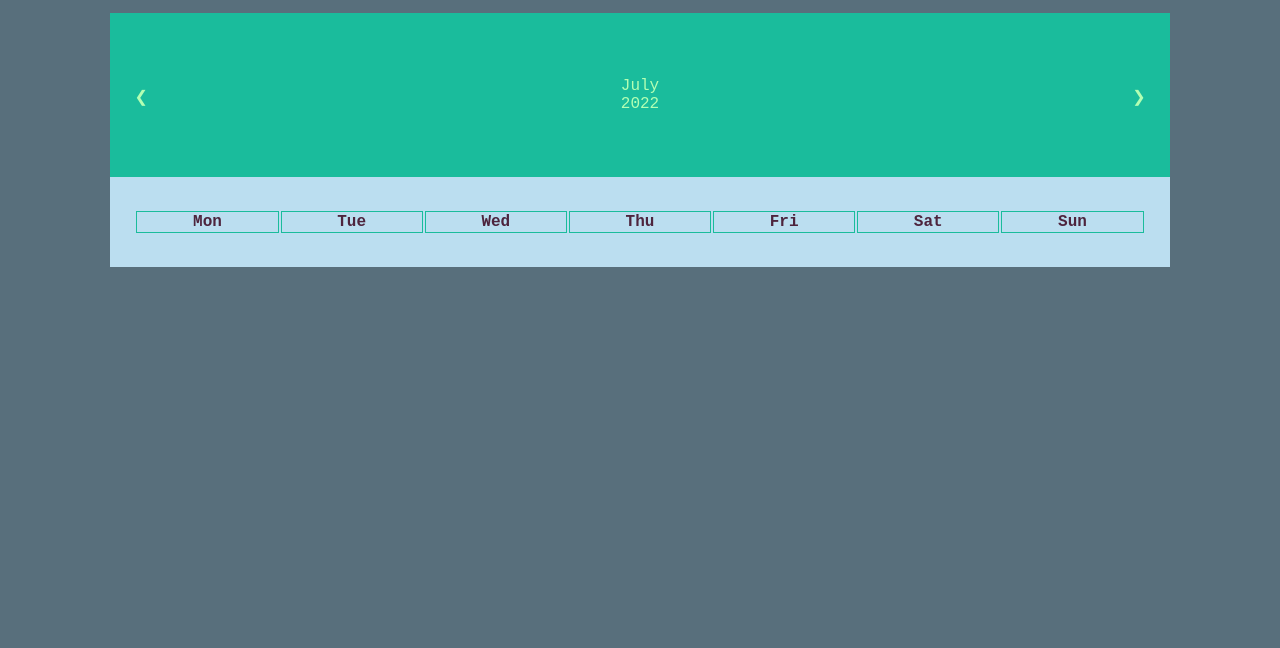
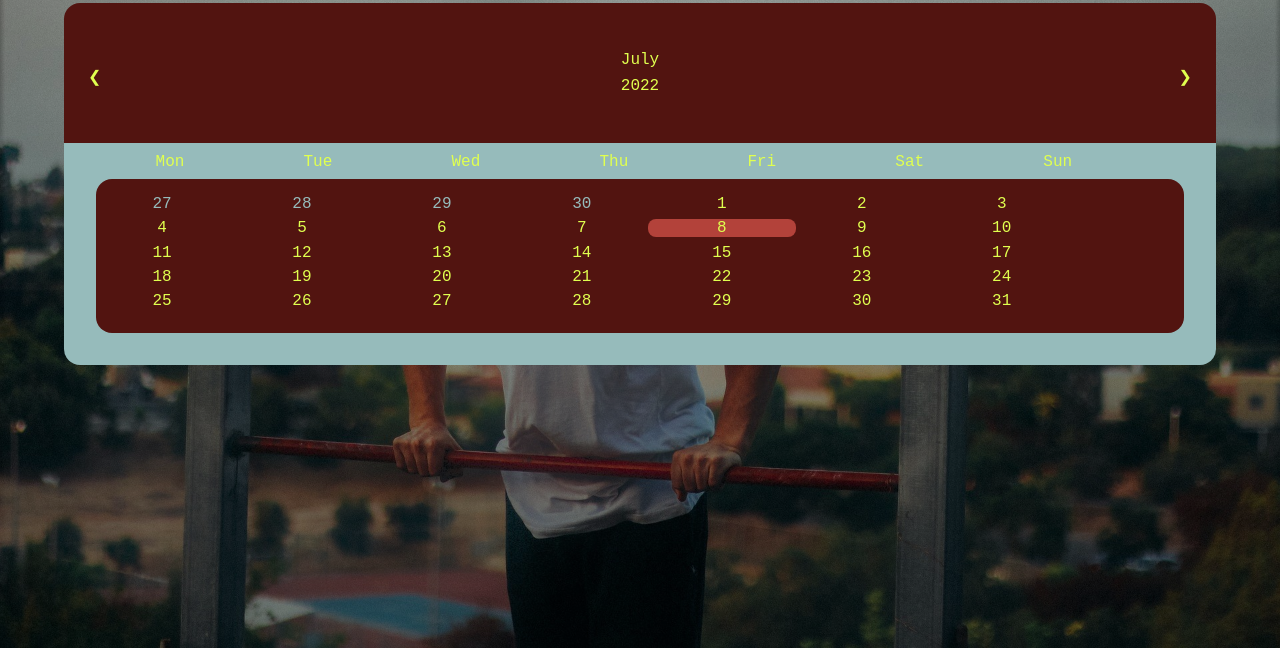
Before and after one commit to LeGrandSolo/Fitness-App, a plain HTML site: page workouts.html in a window 1280 px wide. Shown: the part 152-800 px from the top of the page. Drawn offline with Linux system fonts and the light colour scheme.

Commit message:
Implemented calendar.

```diff
--- /dev/null
+++ b/main.js
@@ -0,0 +1,113 @@
+const calendarElem = document.getElementById("calendar");
+const datesElem = document.querySelector(".dates");
+const div = document.createElement("div");
+const pMonth = document.createElement("p");
+const pYear = document.createElement("p");
+const currDate = new Date();
+let monthUsrIsOn = currDate.getMonth();
+let yearUsrIsOn = currDate.getFullYear();
+const months = [
+  "January",
+  "February",
+  "March",
+  "April",
+  "May",
+  "June",
+  "July",
+  "August",
+  "September",
+  "October",
+  "November",
+  "December",
+];
+document.getElementById("prev").addEventListener("click", changeToPrevMonth);
+document.getElementById("next").addEventListener("click", changeToNextMonth);
+generateMonthAndYear();
+function generateDates() {
+  while (datesElem.firstChild) {
+    datesElem.removeChild(datesElem.firstChild);
+  }
+  const weekDayOfFirstDayOfMonth = getWeekDayOfFirstDateInMonth(
+    yearUsrIsOn,
+    monthUsrIsOn
+  );
+  if (weekDayOfFirstDayOfMonth > 1) {
+    let hightestDateOfPrevMonth = 0;
+    if (monthUsrIsOn !== 0) {
+      hightestDateOfPrevMonth = getNumberOfDaysOfMonth(
+        yearUsrIsOn,
+        monthUsrIsOn - 1
+      );
+    } else {
+      hightestDateOfPrevMonth = getNumberOfDaysOfMonth(
+        yearUsrIsOn - 1,
+        monthUsrIsOn - 1
+      );
+    }
+    for (
+      let i = hightestDateOfPrevMonth - (weekDayOfFirstDayOfMonth - 2);
+      i <= hightestDateOfPrevMonth;
+      i++
+    ) {
+      const li = document.createElement("li");
+      li.textContent = i;
+      li.style.color = '#96bbbb';
+      datesElem.appendChild(li);
+    }
+  }
+  let numOfDaysInCurrMonth = getNumberOfDaysOfMonth(yearUsrIsOn, monthUsrIsOn);
+  for (let i = 1; i <= numOfDaysInCurrMonth; i++) {
+    const li = document.createElement("li");
+    li.textContent = i;
+    if (i === currDate.getDate()) {
+        li.id = "active";
+    }
+    datesElem.appendChild(li);
+  }
+}
+function generateMonthAndYear() {
+  pMonth.textContent = months[monthUsrIsOn];
+  pYear.textContent = currDate.getFullYear();
+  pMonth.id = "monthHeaderName";
+  pYear.id = "yearHeaderName";
+  div.append(pMonth, pYear);
+  div.style.margin = "auto";
+  generateDates();
+  document.getElementById("month-header").appendChild(div);
+}
+function selectActiveDate() {
+  const dates = document.querySelector(".dates");
+  dates.addEventListener("click", (e) => {
+    if (e.target.nodeName === "LI") {
+      const prevActive = document.getElementById("active");
+      prevActive.id = "";
+      e.target.id = "active";
+    }
+  });
+}
+function changeToPrevMonth() {
+  if (monthUsrIsOn === 0) {
+    monthUsrIsOn = 12;
+    yearUsrIsOn--;
+    pYear.textContent = yearUsrIsOn;
+  }
+  monthUsrIsOn--;
+  generateDates();
+  pMonth.textContent = months[monthUsrIsOn];
+}
+function changeToNextMonth() {
+  if (monthUsrIsOn === 11) {
+    monthUsrIsOn = -1;
+    yearUsrIsOn++;
+    pYear.textContent = yearUsrIsOn;
+  }
+  monthUsrIsOn++;
+  generateDates();
+  pMonth.textContent = months[monthUsrIsOn];
+}
+function getNumberOfDaysOfMonth(year, month) {
+  return new Date(year, month + 1, 0).getDate();
+}
+function getWeekDayOfFirstDateInMonth(year, month) {
+  return new Date(year, month, 1).getDay();
+}
--- a/styles/calendarStyles.css
+++ b/styles/calendarStyles.css
@@ -1,49 +1,83 @@
 .month {
-    padding: 4em 1.5em;
-    width: 80%;
+  padding: 3em 1.5em;
+  width: 90%;
   margin: auto;
-    background: #1abc9c;
+  background: #521410;
+  border-top-right-radius: 1em;
+  border-top-left-radius: 1em;
   text-align: center;
 }
-  .month-header {
+#month-header {
   text-align: center;
   text-transform: capitalize;
   margin: 0;
 }
+/* this is initialized in the main.js */
+#monthHeaderName{
+  margin-bottom: 0.5em;
+}
 .month ul {
-    color: #b3ffb3;
+  color: #e0ff4f;
   margin: auto;
   width: 100%;
   padding: 0;
 }
-  .prev {
+#prev {
   float: left;
   margin: 0;
-    padding-top: 10px;
+  padding-top: 1em;
 }
-  .next {
+#next {
   float: right;
   margin: 0;
-    padding-top: 10px;
+  padding-top: 1em;
 }
-  .weekdays{
-    padding: 2em 1.5em;
-    width: 80%;
+.days {
+  overflow: hidden;
+  width: 90%;
+  padding: 2em;
   margin: auto;
-    background: #BBDEF0;
+  padding: 0em 2em 2em 2em;
+  background: #96bbbb;
   text-align: center;
+  border-bottom-left-radius: 1em;
+  border-bottom-right-radius: 1em;
 }
-  .weekdays table{
-    margin: auto;
-    width: 100%;
+.weekday {
+  margin: 0;
+  padding: 10px 0;
 }
-  .weekdays tr{
-    border: 1px solid #1abc9c;
-    border-collapse: collapse;
+.weekday li {
+  float: left;
+  list-style-type: none;
+  margin-bottom: 0.5em;
+  width: 13.6%;
+  text-align: center;
+  color: #e0ff4f;
 }
-  .weekdays th, td{
-    border: 1px solid #1abc9c;
-    border-collapse: collapse;
-    color: #4D243D;
+.dates {
+  clear: both;
+  padding: 1em 0;
+  background: #521410;
+  overflow:hidden;
+  margin: 0;
+  border-radius: 1em;
+}
+.dates li {
+  list-style-type: none;
+  float: left;
+  cursor: default;
+  width: 13.6%;
   text-align: center;
+  margin-left: -0.5em;
+  margin-bottom: 0.4em;
+  color: #e0ff4f;
 }
+#active{
+  background-color: #b3423a;
+  border-radius: 0.5em;
+  color: #e0ff4f;
+}
+.off{
+  color: #dfff4f86;
+}
--- a/styles/style.css
+++ b/styles/style.css
@@ -1,31 +1,53 @@
+*{
+  box-sizing: border-box;
+    margin: 0;
+    padding: 0;
+}
 #title {
     color: aliceblue;
     display: table;
-    margin: 0 auto;
+    font-size: 1.8rem;
+    margin: 0.5em auto;
   }
   #sub-title {
-    color: #FA8334;
+    color: aliceblue;
+    font-size: 1.5rem;
+    margin: 1.5em auto 0.5em auto;
     text-align: center;
+    text-shadow: -1px -1px 0 #001011, 1px -1px 0 #001011, -1px 1px 0 #001011, 1px 1px 0 #001011;
   }
   body {
-    background-color: #586F7C;
+    /* background-color: #586F7C; */
+    background: linear-gradient(rgba(0,0,0,0.3),rgba(0,0,0,0.3)), url(../editjpg.jpg);
+    background-size: cover;
+    background-repeat: no-repeat;
+    background-attachment: fixed;
     font-family:'Courier New', Courier, monospace;
   }
-  li {
+  div{
+    -webkit-user-select: none;
+    user-select: none;
+  }
+  .li-global {
     display: inline;
-    margin-right: 20px;
+    font-size: 1rem;
+    margin-right: 2em;
+
   }
-  ul {
+  .ul-global {
+    margin: 0 auto 0.5em auto;
+    list-style-type: none;
     display: table;
-    margin: 0 auto;
   }
   a {
-    color: #B3FFB3;
-    text-decoration: #B3FFB3;
+    color: #E0FF4F;
+    text-decoration: none;
+    font-size: 1rem;
+    font-weight: bold;
+    text-shadow: -1px -1px 0 #001011, 1px -1px 0 #001011, -1px 1px 0 #001011, 1px 1px 0 #001011;
   }
-  img {
-    position: absolute;
-    width: 15vw;
-   /*  height: 10vh; */
-    float: left;
-  }
+  /* img{
+    width: 50%;
+    margin: 2em auto;
+    display: block;
+  } */
--- a/workouts.html
+++ b/workouts.html
@@ -6,42 +6,48 @@
     <meta name="viewport" content="width=device-width, initial-scale=1.0" />
     <title>My workouts</title>
     <link rel="icon" type="image/png" sizes="96x96" href="/favicon-32x32.png" />
-    <link rel="stylesheet" href="./styles/style.css">
-    <link rel="stylesheet" href="./styles/calendarStyles.css">
+    <link rel="stylesheet" href="./styles/style.css" />
+    <link rel="stylesheet" href="./styles/calendarStyles.css" />
   </head>
-  <body>
+  <body onload="selectActiveDate()">
     <head>
       <h1><a href="/index.html" id="title">Be Healthier!</a></h1>
       <!-- <img src="./586296bf3796e30ac446873f.png" alt="arm picture" /> -->
       <nav>
-        <ul>
-          <li><a href="./workouts.html">My workouts</a></li>
-          <li><a href="./excercises.html">Learn new skills</a></li>
+        <ul class="ul-global">
+          <li class="li-global"><a href="./workouts.html">My workouts</a></li>
+          <li class="li-global">
+            <a href="./excercises.html">Learn new skills</a>
+          </li>
         </ul>
       </nav>
       <h2 id="sub-title">My workouts</h2>
     </head>
     <main>
-      <div class="month">
-        <ul>
-          <li class="prev">&#10094;</li>
-          <li class="next">&#10095;</li>
-          <li class="month-header">July <br />2022</li>
-        </ul>
-      </div>
-      <div class="weekdays">
-        <table>
-          <tr>
-            <th>Mon</th>
-            <th>Tue</th>
-            <th>Wed</th>
-            <th>Thu</th>
-            <th>Fri</th>
-            <th>Sat</th>
-            <th>Sun</th>
-          </tr>
-        </table>
+      <div id="calendar">
+        <div class="month">
+          <ul class="ul-global">
+            <li class="li-global" id="prev">&#10094;</li>
+            <li class="li-global" id="next">&#10095;</li>
+            <li id="month-header"></li>
+          </ul>
+        </div>
+        <div class="days">
+          <ul class="weekday">
+            <li>Mon</li>
+            <li>Tue</li>
+            <li>Wed</li>
+            <li>Thu</li>
+            <li>Fri</li>
+            <li>Sat</li>
+            <li>Sun</li>
+          </ul>
+          <ul class="dates">
+
+          </ul>
+        </div>
       </div>
     </main>
   </body>
+  <script src="./main.js"></script>
 </html>
```
Also changed, not shown: excercises.html (+15 -6 lines), index.html (+16 -7 lines), editjpg.jpg (added). Lines whose indentation alone changed are shown as unchanged.
